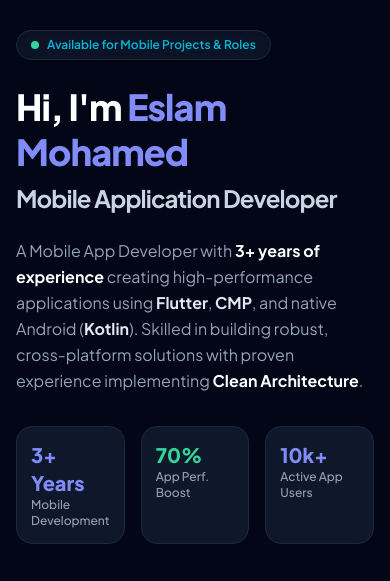
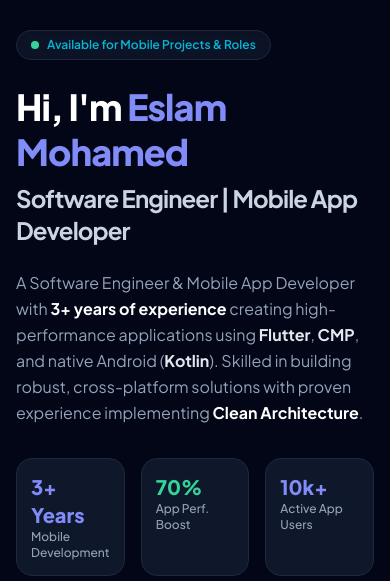
Before and after one commit to eslam-mohamed-dev/Portfolio, a plain HTML site: page index.html in a window 390 px wide. Shown: the part 82-663 px from the top of the page. Drawn offline with nearby package versions, Linux system fonts and the light colour scheme.

Commit message:
Update: Change Hero title to Software Engineer | Mobile App Developer

```diff
--- a/index.html
+++ b/index.html
@@ -138,12 +138,12 @@
                     <!-- Main Headline -->
                     <h1 class="text-4xl sm:text-5xl lg:text-6xl font-extrabold tracking-tight text-white leading-tight">
                         Hi, I'm <span class="text-indigo-400">Eslam Mohamed</span>
-                        <span class="block text-2xl sm:text-3xl lg:text-4xl text-slate-300 font-bold mt-2">Mobile Application Developer</span>
+                        <span class="block text-2xl sm:text-3xl lg:text-4xl text-slate-300 font-bold mt-2">Software Engineer | Mobile App Developer</span>
                     </h1>
 
                     <!-- Summary Pitch -->
                     <p class="text-slate-400 text-base sm:text-lg leading-relaxed max-w-2xl">
-                        A Mobile App Developer with <strong class="text-white">3+ years of experience</strong> creating high-performance applications using <strong class="text-slate-200">Flutter</strong>, <strong class="text-slate-200">CMP</strong>, and native Android (<strong class="text-slate-200">Kotlin</strong>). Skilled in building robust, cross-platform solutions with proven experience implementing <strong class="text-white">Clean Architecture</strong>.
+                        A Software Engineer & Mobile App Developer with <strong class="text-white">3+ years of experience</strong> creating high-performance applications using <strong class="text-slate-200">Flutter</strong>, <strong class="text-slate-200">CMP</strong>, and native Android (<strong class="text-slate-200">Kotlin</strong>). Skilled in building robust, cross-platform solutions with proven experience implementing <strong class="text-white">Clean Architecture</strong>.
                     </p>
 
                     <!-- Key Metrics Cards -->
```
